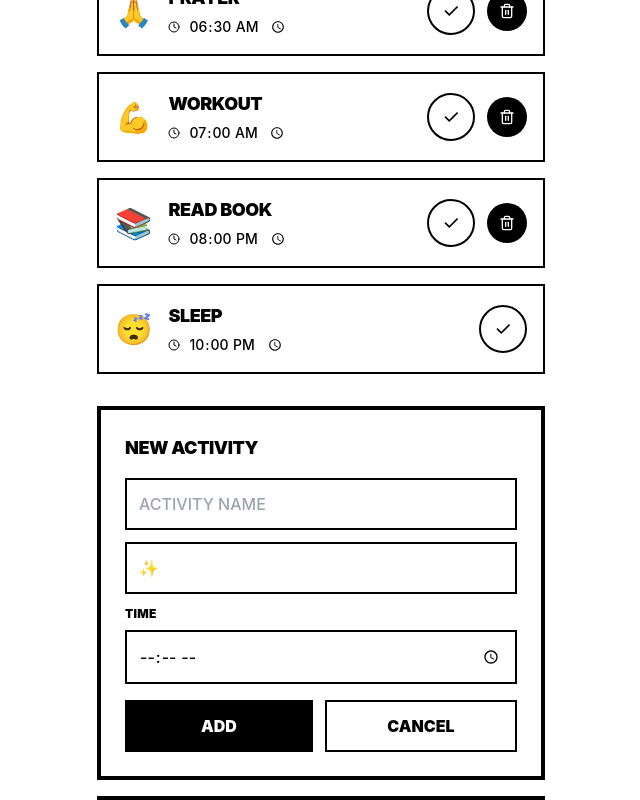
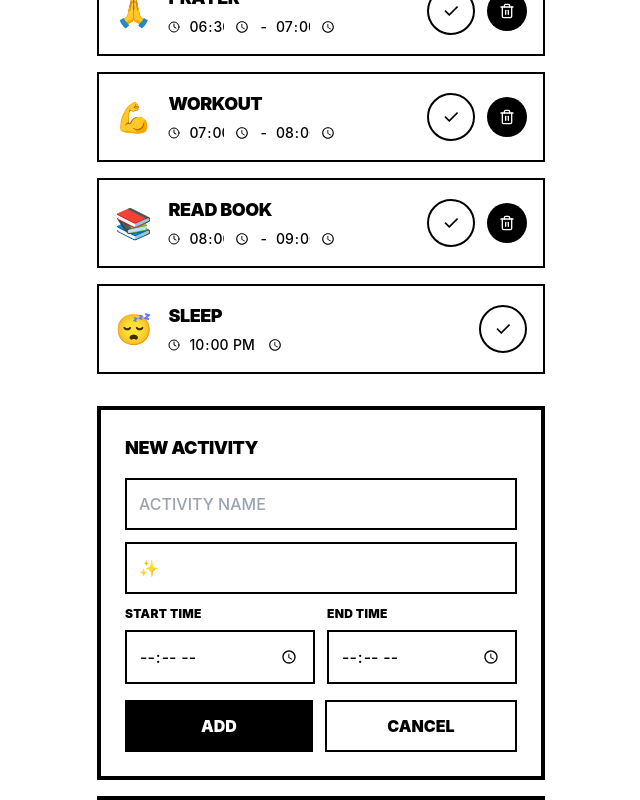
Before and after one commit to salmanck66/ZenMod-In-21-Days, a React (Create React App) app: page / in a window 1280 px wide. Both pictures are taken after a click on the button "ADD ACTIVITY". Shown: the part 760-1560 px from the top of the page, without its empty margins (319-959 px from the left). Built offline with nearby package versions, Linux system fonts and the light colour scheme; the HTML template or start-up script is replaced by a standard one.

Commit message:
bug fix - sleep in last

```diff
--- a/src/App.js
+++ b/src/App.js
@@ -2,11 +2,11 @@ import React, { useState, useEffect } from 'react';
 import { Clock, Plus, Trash2, Trophy, Target, Star } from 'lucide-react';
 
 const defaultActivities = [
-  { id: 1, name: 'Wake Up', time: '06:00', icon: '🌅', isPermanent: true },
-  { id: 2, name: 'Prayer', time: '06:30', icon: '🙏', isPermanent: false },
-  { id: 3, name: 'Workout', time: '07:00', icon: '💪', isPermanent: false },
-  { id: 4, name: 'Read Book', time: '20:00', icon: '📚', isPermanent: false },
-  { id: 5, name: 'Sleep', time: '22:00', icon: '😴', isPermanent: true },
+  { id: 1, name: 'Wake Up', time: '06:00', icon: '🌅', isPermanent: true, type: 'single' },
+  { id: 2, name: 'Prayer', startTime: '06:30', endTime: '07:00', icon: '🙏', isPermanent: false, type: 'range' },
+  { id: 3, name: 'Workout', startTime: '07:00', endTime: '08:00', icon: '💪', isPermanent: false, type: 'range' },
+  { id: 4, name: 'Read Book', startTime: '20:00', endTime: '21:00', icon: '📚', isPermanent: false, type: 'range' },
+  { id: 5, name: 'Sleep', time: '22:00', icon: '😴', isPermanent: true, type: 'single' },
 ];
 
 const LifeSuccessJourney = () => {
@@ -49,7 +49,7 @@ const LifeSuccessJourney = () => {
   const [currentDay, setCurrentDay] = useState(1);
   const [showAddForm, setShowAddForm] = useState(false);
   const [notificationsEnabled, setNotificationsEnabled] = useState(false);
-  const [newActivity, setNewActivity] = useState({ name: '', time: '', icon: '✨' });
+  const [newActivity, setNewActivity] = useState({ name: '', startTime: '', endTime: '', icon: '✨' });
 
   // Load data from localStorage
   useEffect(() => {
@@ -94,12 +94,32 @@ const LifeSuccessJourney = () => {
       const currentTime = `${String(now.getHours()).padStart(2, '0')}:${String(now.getMinutes()).padStart(2, '0')}`;
 
       activities.forEach(activity => {
-        // Time notification
-        if (activity.time === currentTime && !completedToday.includes(activity.id)) {
+        if (completedToday.includes(activity.id)) return;
+
+        // For single time activities (Wake Up, Sleep)
+        if (activity.type === 'single' && activity.time === currentTime) {
           new Notification('Time for your activity!', {
             body: `${activity.icon} ${activity.name} - Let's do this!`,
             icon: '🎯'
           });
+        }
+
+        // For range activities (Prayer, Workout, etc.)
+        if (activity.type === 'range') {
+          // Start notification
+          if (activity.startTime === currentTime) {
+            new Notification('Time to start!', {
+              body: `${activity.icon} ${activity.name} - Let's do this!`,
+              icon: '🎯'
+            });
+          }
+          // End notification
+          if (activity.endTime === currentTime) {
+            new Notification('Activity ending soon!', {
+              body: `${activity.icon} ${activity.name} - Have you finished?`,
+              icon: '⏰'
+            });
+          }
         }
       });
     };
@@ -124,16 +144,29 @@ const LifeSuccessJourney = () => {
   };
 
   const addActivity = () => {
-    if (newActivity.name && newActivity.time) {
+    if (newActivity.name && newActivity.startTime && newActivity.endTime) {
       const activity = {
         id: Date.now(),
         ...newActivity,
-        isPermanent: false
+        isPermanent: false,
+        type: 'range'
       };
-      setActivities([...activities, activity]);
-      setNewActivity({ name: '', time: '', icon: '✨' });
+      setActivities(sortActivities([...activities, activity]));
+      setNewActivity({ name: '', startTime: '', endTime: '', icon: '✨' });
       setShowAddForm(false);
     }
+  };
+
+  const sortActivities = (activitiesList) => {
+    const wakeUp = activitiesList.find(a => a.name === 'Wake Up');
+    const sleep = activitiesList.find(a => a.name === 'Sleep');
+    const others = activitiesList.filter(a => a.name !== 'Wake Up' && a.name !== 'Sleep');
+
+    return [
+      ...(wakeUp ? [wakeUp] : []),
+      ...others,
+      ...(sleep ? [sleep] : [])
+    ];
   };
 
   const deleteActivity = (id) => {
@@ -149,6 +182,12 @@ const LifeSuccessJourney = () => {
   const updateActivityTime = (id, newTime) => {
     setActivities(activities.map(a =>
       a.id === id ? { ...a, time: newTime } : a
+    ));
+  };
+
+  const updateActivityRange = (id, field, value) => {
+    setActivities(activities.map(a =>
+      a.id === id ? { ...a, [field]: value } : a
     ));
   };
 
@@ -186,7 +225,7 @@ const LifeSuccessJourney = () => {
       <div className="max-w-md mx-auto">
         <div className="text-center mb-8 pt-6">
           <h1 className="text-4xl font-black uppercase tracking-tight mb-2">
-            Zen 2-1 Mode
+            Zen21
           </h1>
           <div className="w-16 h-1 bg-black mx-auto mb-3"></div>
           <p className="text-sm text-gray-600 uppercase tracking-wide font-medium">21-Day Journey</p>
@@ -249,6 +288,7 @@ const LifeSuccessJourney = () => {
                       <span className="text-3xl">{activity.icon}</span>
                       <div className="flex-1">
                         <h4 className="font-black uppercase tracking-tight text-lg">{activity.name}</h4>
+                        {activity.type === 'single' ? (
                           <div className="flex items-center gap-2 mt-1">
                             <Clock className="w-3 h-3" />
                             <input
@@ -258,6 +298,24 @@ const LifeSuccessJourney = () => {
                               className="bg-transparent text-sm border-none outline-none cursor-pointer font-medium group-hover:text-white"
                             />
                           </div>
+                        ) : (
+                          <div className="flex items-center gap-2 mt-1">
+                            <Clock className="w-3 h-3" />
+                            <input
+                              type="time"
+                              value={activity.startTime}
+                              onChange={(e) => updateActivityRange(activity.id, 'startTime', e.target.value)}
+                              className="bg-transparent text-sm border-none outline-none cursor-pointer font-medium group-hover:text-white w-16"
+                            />
+                            <span className="text-sm font-medium">-</span>
+                            <input
+                              type="time"
+                              value={activity.endTime}
+                              onChange={(e) => updateActivityRange(activity.id, 'endTime', e.target.value)}
+                              className="bg-transparent text-sm border-none outline-none cursor-pointer font-medium group-hover:text-white w-16"
+                            />
+                          </div>
+                        )}
                       </div>
                     </div>
                     <div className="flex items-center gap-3">
@@ -311,14 +369,25 @@ const LifeSuccessJourney = () => {
               onChange={(e) => setNewActivity({...newActivity, icon: e.target.value})}
               className="w-full border-2 border-black rounded-none p-3 mb-3 text-black placeholder-gray-400 uppercase font-medium focus:outline-none focus:border-gray-600"
             />
-            <div className="mb-4">
-              <label className="text-xs font-black uppercase tracking-wide mb-2 block">Time</label>
+            <div className="grid grid-cols-2 gap-3 mb-4">
+              <div>
+                <label className="text-xs font-black uppercase tracking-wide mb-2 block">Start Time</label>
                 <input
                   type="time"
-                value={newActivity.time}
-                onChange={(e) => setNewActivity({...newActivity, time: e.target.value})}
+                  value={newActivity.startTime}
+                  onChange={(e) => setNewActivity({...newActivity, startTime: e.target.value})}
                   className="w-full border-2 border-black rounded-none p-3 text-black font-medium focus:outline-none focus:border-gray-600"
                 />
+              </div>
+              <div>
+                <label className="text-xs font-black uppercase tracking-wide mb-2 block">End Time</label>
+                <input
+                  type="time"
+                  value={newActivity.endTime}
+                  onChange={(e) => setNewActivity({...newActivity, endTime: e.target.value})}
+                  className="w-full border-2 border-black rounded-none p-3 text-black font-medium focus:outline-none focus:border-gray-600"
+                />
+              </div>
             </div>
             <div className="flex gap-3">
               <button
```
Lines whose indentation alone changed are shown as unchanged.
